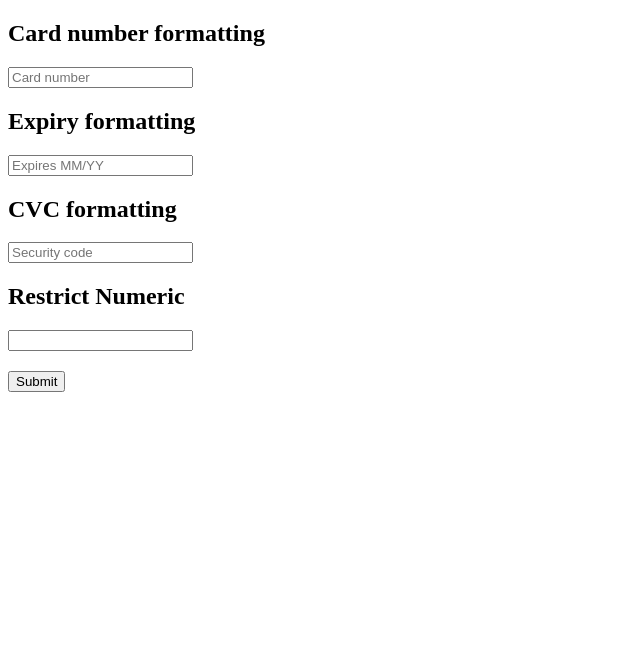
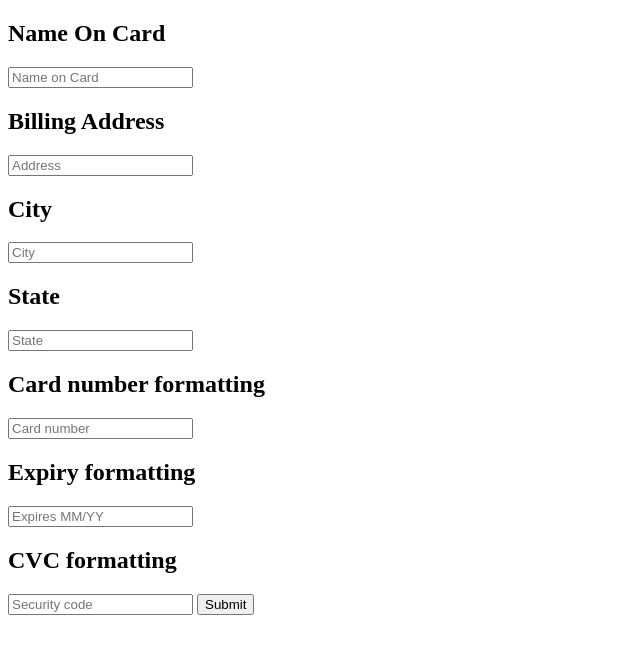
Before and after one commit to songty/credit-challenge, a website: page index.html in a window 1280 px wide. Shown: the whole page, without its empty margins (0-640 px from the left). Drawn offline with nearby package versions, Linux system fonts and the light colour scheme.

Commit message:
set up main form elements

```diff
--- a/index.html
+++ b/index.html
@@ -6,7 +6,20 @@
 	<title>Credit Cards</title>
 </head>
 <body>
-	<form novalidate="" autocomplete="on">
+
+
+    <h2>Name On Card</h2>
+    <input type="text" class="cc-number" pattern="\d*" x-autocompletetype="cc-number" placeholder="Name on Card" required="">
+
+    <h2>Billing Address</h2>
+    <input type="text" class="cc-number" pattern="\d*" x-autocompletetype="cc-number" placeholder="Address" required="">
+
+    <h2>City</h2>
+    <input type="text" class="cc-number" pattern="\d*" x-autocompletetype="cc-number" placeholder="City" required="">
+
+    <h2>State</h2>
+    <input type="text" class="cc-number" pattern="\d*" x-autocompletetype="cc-number" placeholder="State" required="">
+
     <h2>Card number formatting</h2>
 
     <input type="text" class="cc-number" pattern="\d*" x-autocompletetype="cc-number" placeholder="Card number" required="">
@@ -18,11 +31,6 @@
     <h2>CVC formatting</h2>
     <input type="text" class="cc-cvc" pattern="\d*" x-autocompletetype="cc-csc" placeholder="Security code" required="" autocomplete="off">
 
-    <h2>Restrict Numeric</h2>
-
-    <input type="text" data-numeric="">
-
-    <h2 class="validation"></h2>
 
     <button type="submit">Submit</button>
   </form>
--- /dev/null
+++ b/style.css
@@ -0,0 +1,4 @@
+.failed{
+	border: 2px solid #ff0000;
+
+}
```
